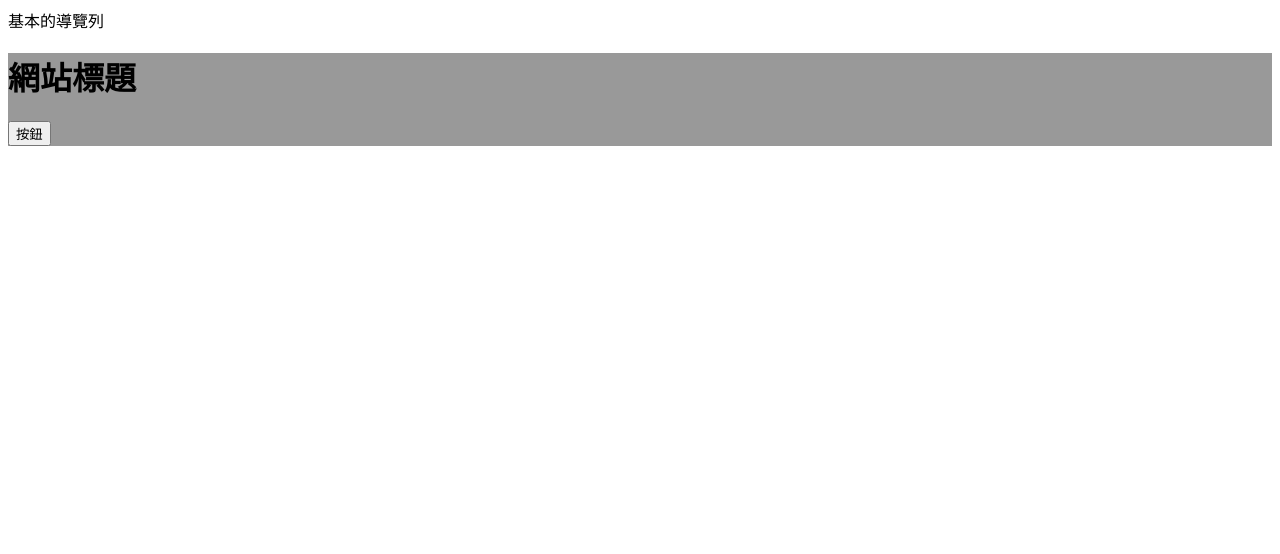
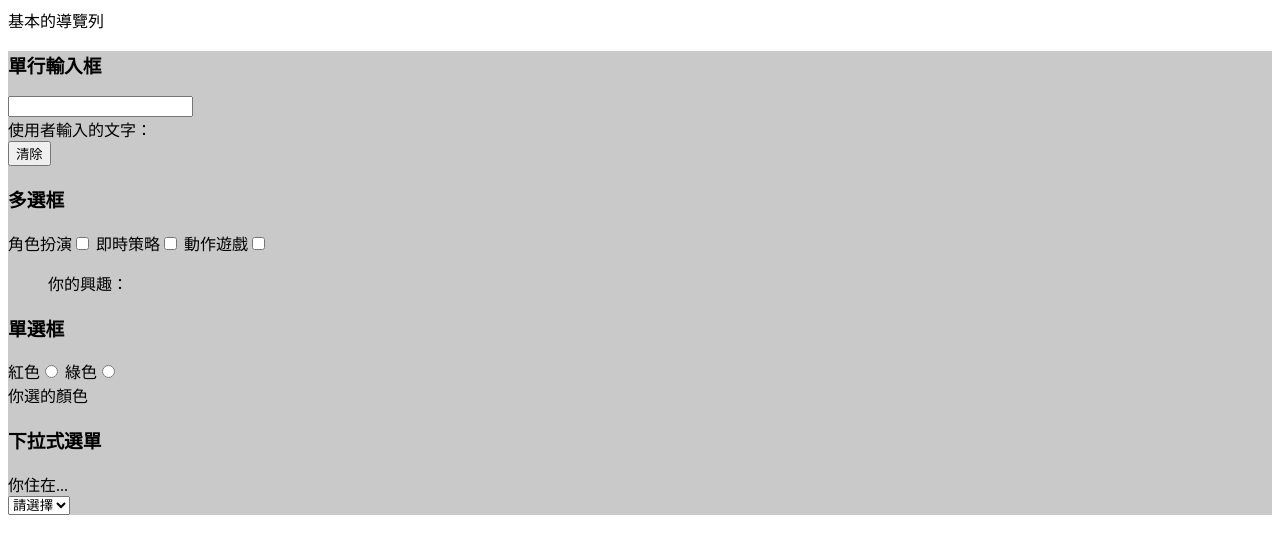
Before and after one commit to Bunny1780/vue-training, a Vue app: page / in a window 1280 px wide. Shown: the top 554 px of the page. Built offline with nearby package versions, Linux system fonts and the light colour scheme.

Commit message:
表單輸入元件、響應式狀態綁定

```diff
--- a/src/App.vue
+++ b/src/App.vue
@@ -1,24 +1,48 @@
 <script setup>
     import {ref} from "vue";
-    let stat = ref({
-        title: "網站標題",
-        className: "title"
-    })
-    const handler = function() {
-        stat.value.title = "新的網站標題";
-        stat.value.className = "title active";
+    let content = ref("");
+    const clearContent = function() {
+        content.value = ""
     }
+    const interests = ref([])
+
+    let color = ref("")
+    let city = ref("")
 </script>
 
 <template>
     <nav>基本的導覽列</nav>
     <main>
-        <h1 :class="stat.className">{{ stat.title }}</h1>
-        <button @click="handler">按鈕</button>
+        <h3>單行輸入框</h3>
+        <input type="text" v-model="content" />
+        <div>使用者輸入的文字：{{ content }}</div>
+        <button @click="clearContent">清除</button>
+
+        <h3>多選框</h3>
+        角色扮演<input type="checkbox" value="rpg" v-model="interests">
+        即時策略<input type="checkbox" value="rts" v-model="interests">
+        動作遊戲<input type="checkbox" value="action" v-model="interests">
+        <ul>你的興趣：
+            <li v-for="interest in interests">{{ interest }}</li>
+        </ul>
+
+        <h3>單選框</h3>
+        紅色<input type="radio" value="red" v-model="color" />
+        綠色<input type="radio" value="green" v-model="color" />
+        <div :class="color">你選的顏色</div>
+
+        <h3>下拉式選單</h3>
+        <div>你住在...{{ city }}</div>
+        <select v-model="city">
+            <option value="">請選擇</option>
+            <option value="taipei">台北市</option>
+            <option value="new taipei">新北市</option>
+        </select>
     </main>
 </template>
 
 <style scoped>
-    .active { color: red; }
-    main { background: #999; }
+    .red { color: red; }
+    .green { color: green; }
+    main { background: #c9c9c9; }
 </style>
```
